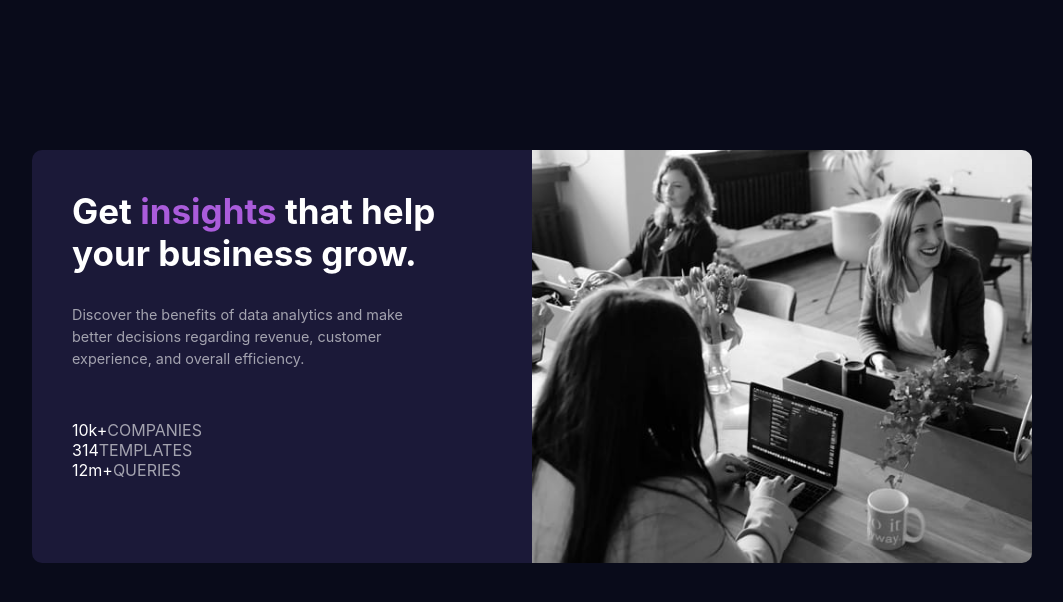
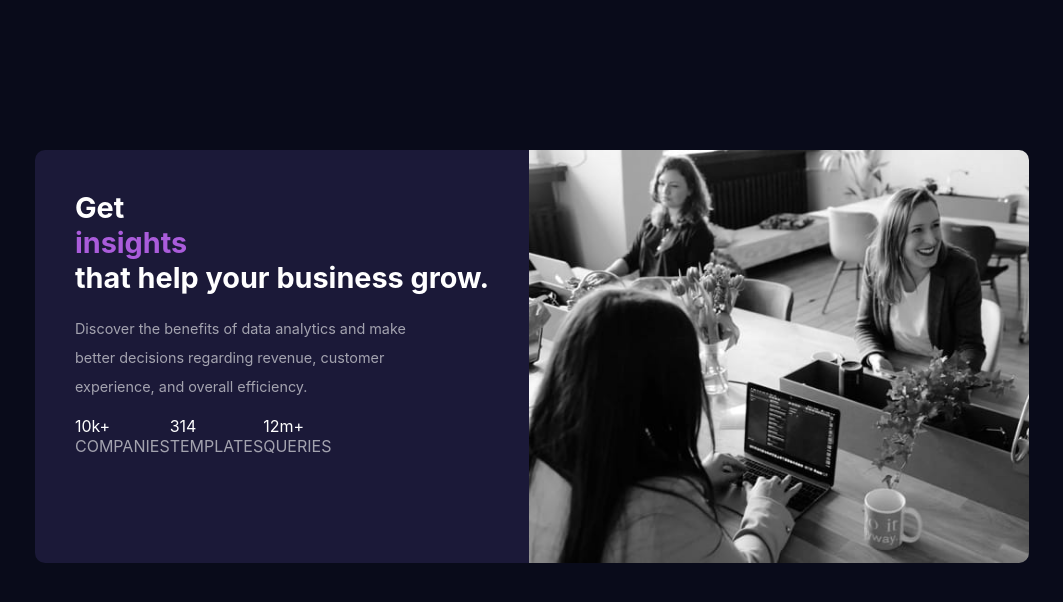
Before and after one commit to patrick-nsolo/stats-preview-card-component-main, a plain HTML site: page index.html in a window 1280 px wide. Shown: the whole page, without its empty margins (108-1171 px from the left). Drawn offline with Linux system fonts and the light colour scheme; a web font is replaced by a local one.

Commit message:
SPCC
still learning

```diff
--- a/styles/media.css
+++ b/styles/media.css
@@ -1,5 +1,9 @@
 @media screen and (max-width: 600px){
-
+    img{
+        max-inline-size: 100%;
+        block-size: auto;/*means aspect ratio of images, will remain the same in any screen size*/
+        border-radius: 10px 0 10px 0;
+    }
 
 
 }
--- a/styles/style.css
+++ b/styles/style.css
@@ -34,21 +34,27 @@ body{
 }
 ul{
     list-style: none;
-    margin-top: 50px;
+    display: flex;
+    /*margin-top: 50px;
     display:grid;
-    align-content: center;
-    grid: ;
+    align-content: center;*/
 }
 ul li{
     color: var(--Slightlytransparentwhite);
+    flex-direction: column;
+    margin-top: 15px;
+    align-content: space-between;
 }
-h1{font-size: 35px;}
+h1{font-size: 1.8rem;}
 p{
-    margin-top: 30px;
-    line-height: 22px;
+    margin-top: 20px;
+    line-height: 2; /*NEVER use px for line height OR FONT*/
     width:350px;
     font-size:0.9rem;/*always use this measurement for fonts*/
     color: var(--Slightlytransparentwhite);
+}
+span{
+    display: block;
 }
 .card{
     max-width: 500px;
```
